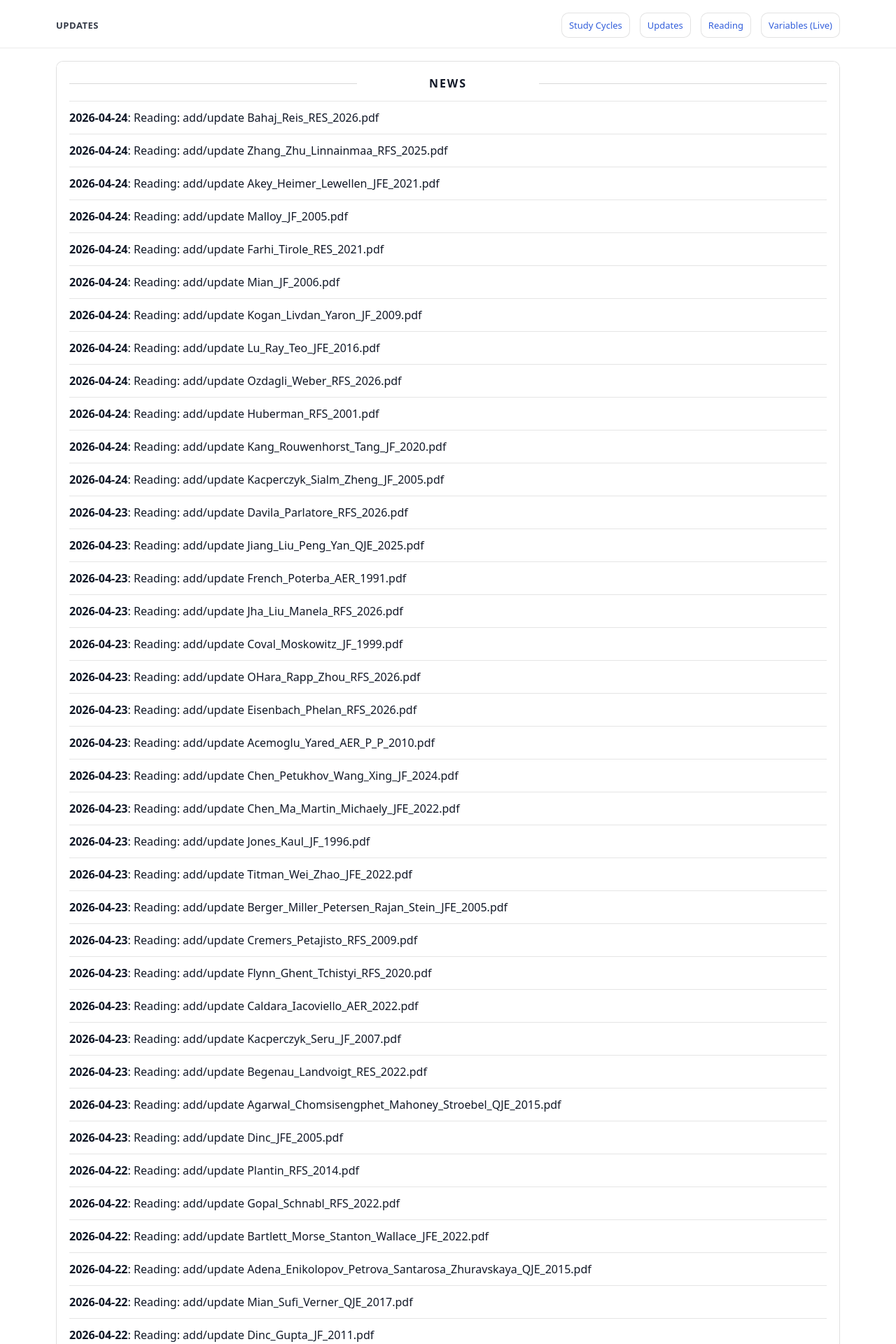
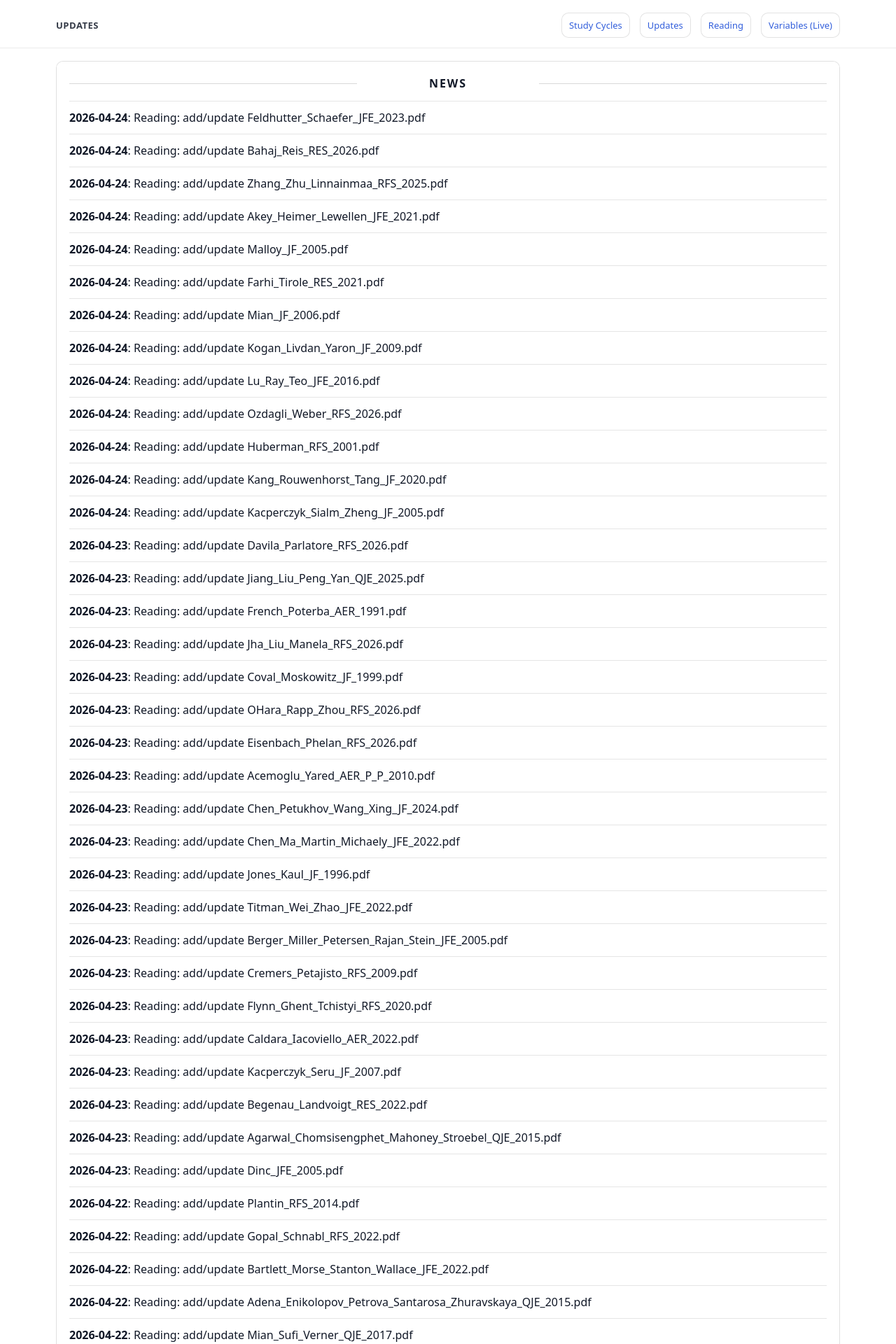
Before and after one commit to yaxinzn/study-archive, a Jekyll site: the page built from updates/index.md, in a window 1280 px wide. Shown: the top 1920 px of the page at 70% size. Built offline with Jekyll 4.4.1, drawn with Linux system fonts in a browser that asks for light colours; some of the changed text lies outside the part shown.

Commit message:
chore: update NEWS feed

```diff
--- a/_data/news.yml
+++ b/_data/news.yml
@@ -1,4 +1,7 @@
 # Auto-generated update history (sorted newest -> oldest). Do not edit manually.
+- ts: "1777032752"
+  date: "2026-04-24"
+  title: "Reading: add/update Feldhutter_Schaefer_JFE_2023.pdf"
 - ts: "1777032256"
   date: "2026-04-24"
   title: "Reading: add/update Bahaj_Reis_RES_2026.pdf"
```
